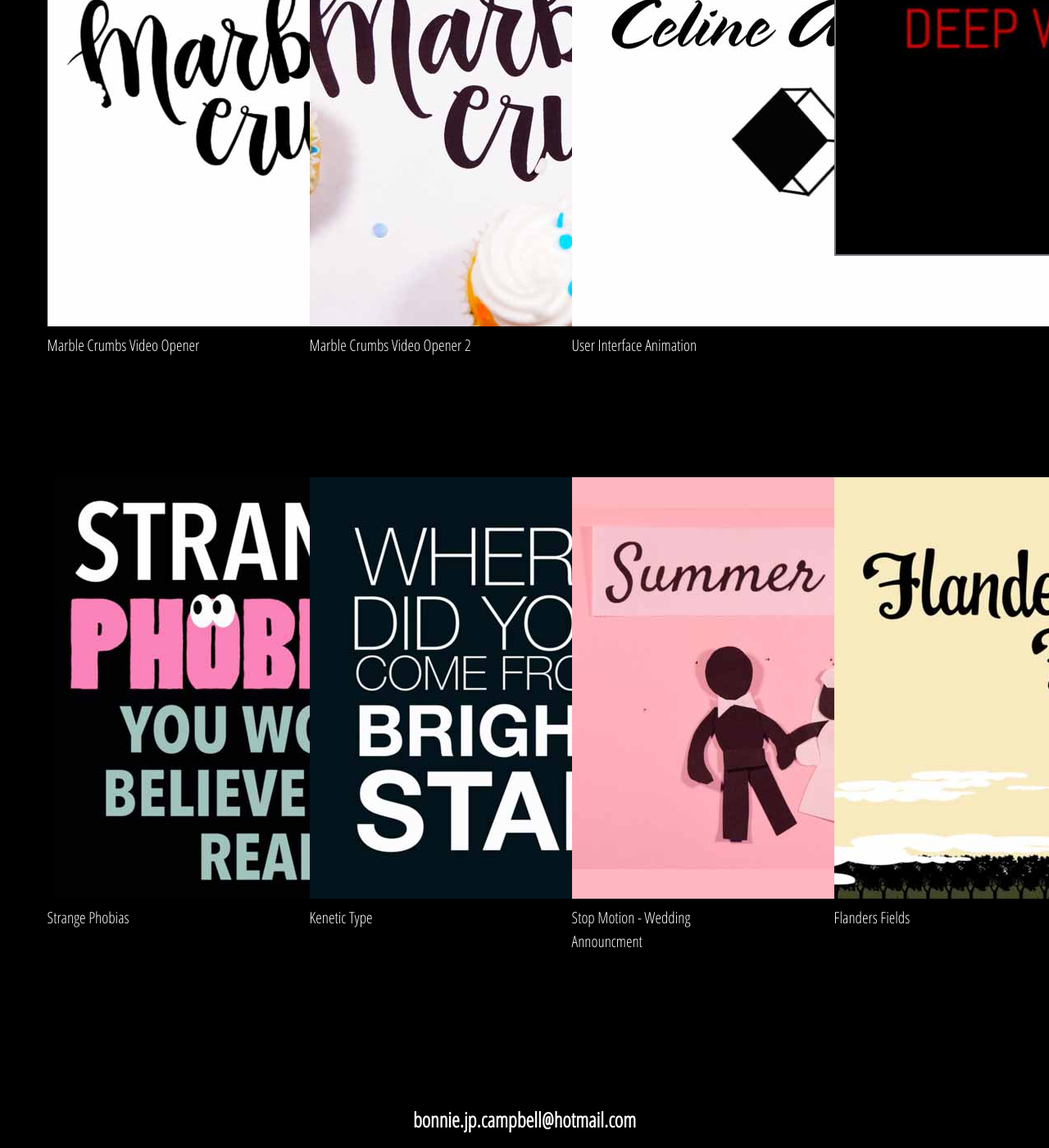
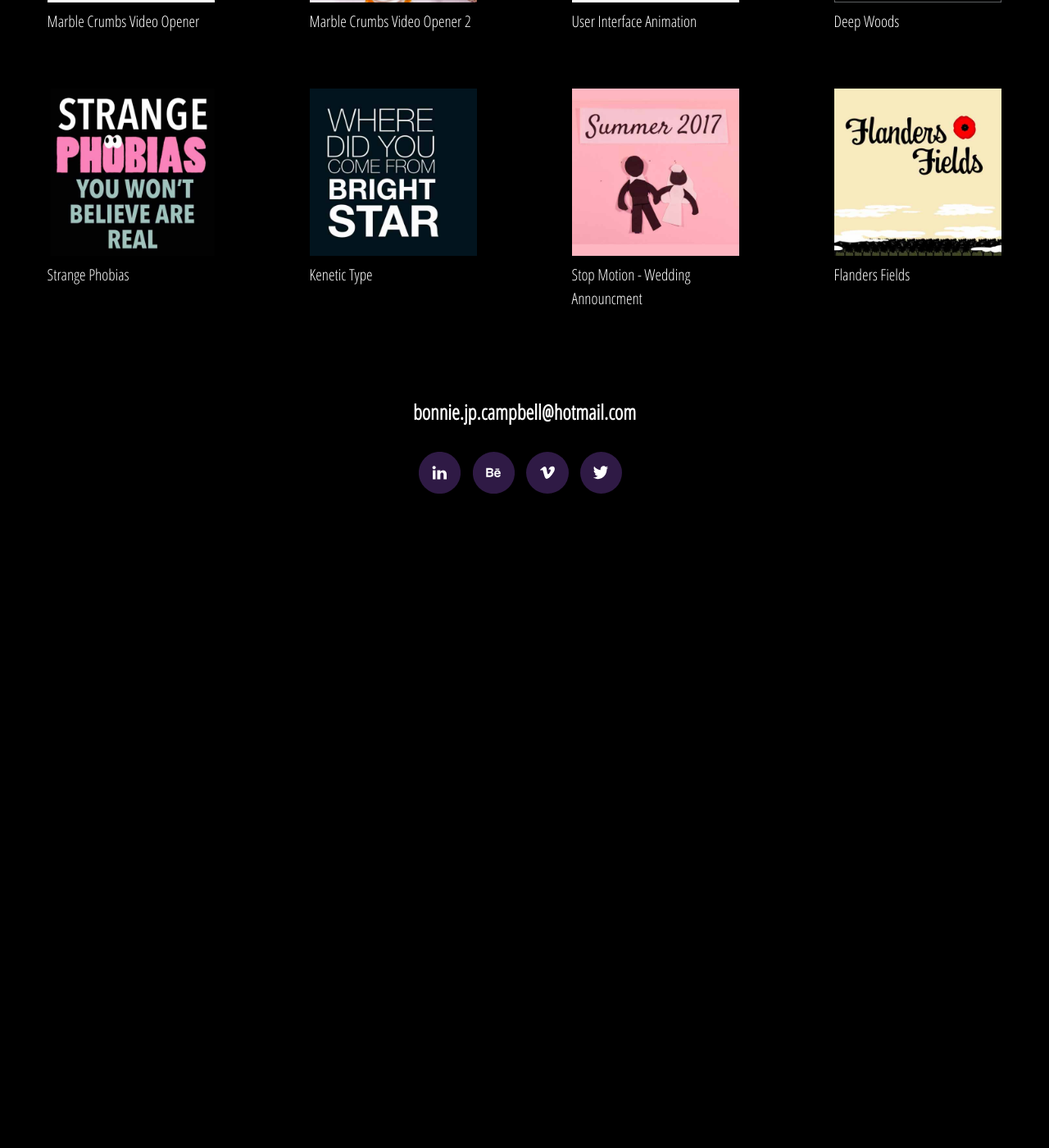
Before and after one commit to bonniecampbell/portfolio, a Jekyll site: the page built from portfolio.html, in a window 1280 px wide and 1400 px high, scrolled down 514 px. Shown: the whole window at 82% size. Built offline with Jekyll 4.4.1, drawn with Linux system fonts in a browser that asks for light colours; Markdown is read by kramdown in place of the engine named in the settings; after the commit the page ends 1144 px from its top, so only the background shows below that.

Commit message:
took out lightbox all together

```diff
--- a/portfolio.html
+++ b/portfolio.html
@@ -13,18 +13,19 @@ changefreq: weekly
 
 
   {% for portfolio in site.data.portfolio-work %}
-    <div class="conatiner unit xs-1 s-1 m-1-2 l-1-4 gutter">
-      <div class="grid ">
-        <div class="unit xs-1 s-1 m-1 l-1 gutter">
-          <img class="{{portfolio.title}}" src="{{site.baseurl}}/{{portfolio.image}}" alt="#">
-        </div>
+  <div class="unit xs-1 s-1 m-1-2 l-1-4 gutter">
+        <div class="grid">
+          <div class="unit xs-1 s-1 m-1 l-1 gutter">
+            <a href="{{site.baseurl}}/{{portfolio.link}}">
+            <img class="artwork" src="{{site.baseurl}}/{{portfolio.image}}" alt="#">
+            </a>
+          </div>
 
-        <div class="unit xs-1 s-1 m-1 l-1 gutter">
-          <p class="explainer-text">{{portfolio.title}}</p>
+          <div class="unit xs-1 s-1 m-1 l-1 gutter">
+            <p class="explainer-text">{{portfolio.title}}</p>
+          </div>
         </div>
       </div>
-      <div class="lightbox" id="{{portfolio.title}}"><h1>hello</h1></div>
-    </div>
   {% endfor %}
 
 <!--    <div class="unit xs-1 s-1 m-1-2 l-1-4 gutter">
```
